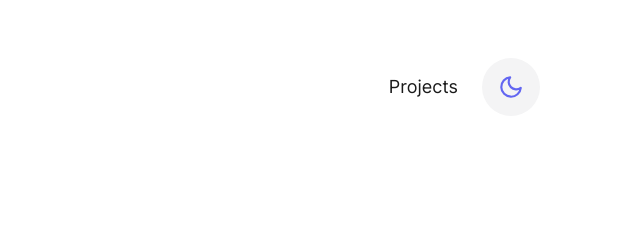
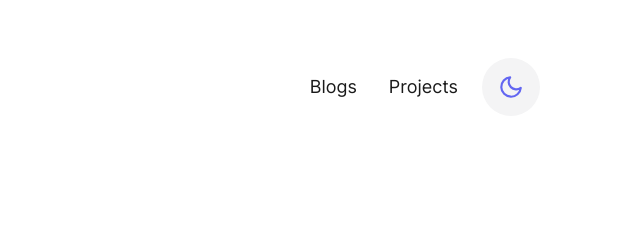
Before and after one commit to Adityavijayvargiya01/Portfolio, an Astro site: page / in a window 1280 px wide. Shown: the top 240 px of the page, 640-1280 px from the left. Built offline with nearby package versions, Linux system fonts and the light colour scheme; Astro itself is replaced by a stand-in of ours.

Commit message:
Started Working on Blogs Functionality

```diff
--- a/src/components/general/Navbar.astro
+++ b/src/components/general/Navbar.astro
@@ -13,9 +13,12 @@ import { createLogo } from "@utils";
   </a>
   <nav>
     <ul class="flex items-center">
-      <li>
+      <li class="flex">
+        <a class="p-4 dark:text-indigo block text-lg" href="/blogs"
+          >Blogs</a
+        >
         <a class="p-4 dark:text-indigo block text-lg" href="/projects"
-          >Projects</a
+        >Projects</a
         >
       </li>
       <!-- <li>
```
